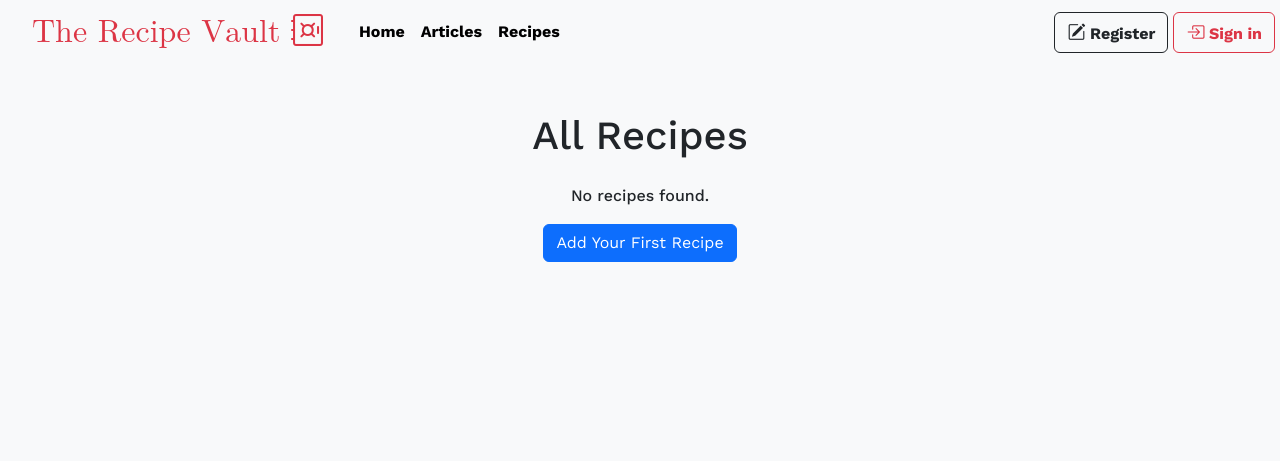
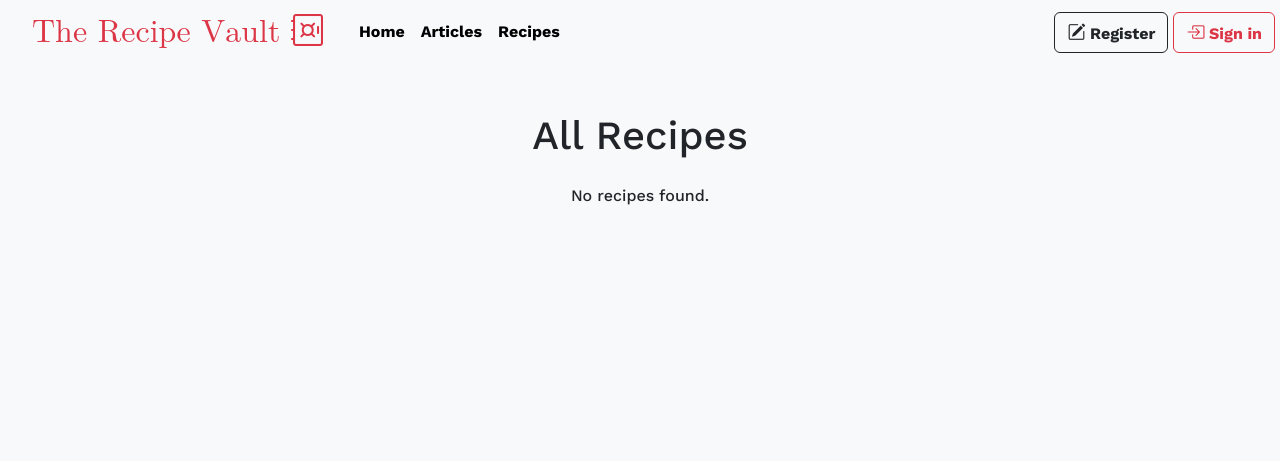
Before and after one commit to StoichoManolov/my_recipes, a Django app: page /recipe/ in a window 1280 px wide. Shown: the top 461 px of the page. Run offline with Django 5.2, Linux system fonts and the light colour scheme; data that the repository does not hold is empty.

Commit message:
ui fixes

```diff
--- a/templates/recipes/list-recipe.html
+++ b/templates/recipes/list-recipe.html
@@ -32,7 +32,6 @@
         {% empty %}
         <div class="col-12 text-center">
             <p>No recipes found.</p>
-            <a href="{% url 'recipe-create' %}" class="btn btn-primary">Add Your First Recipe</a>
         </div>
         {% endfor %}
     </div>
```
